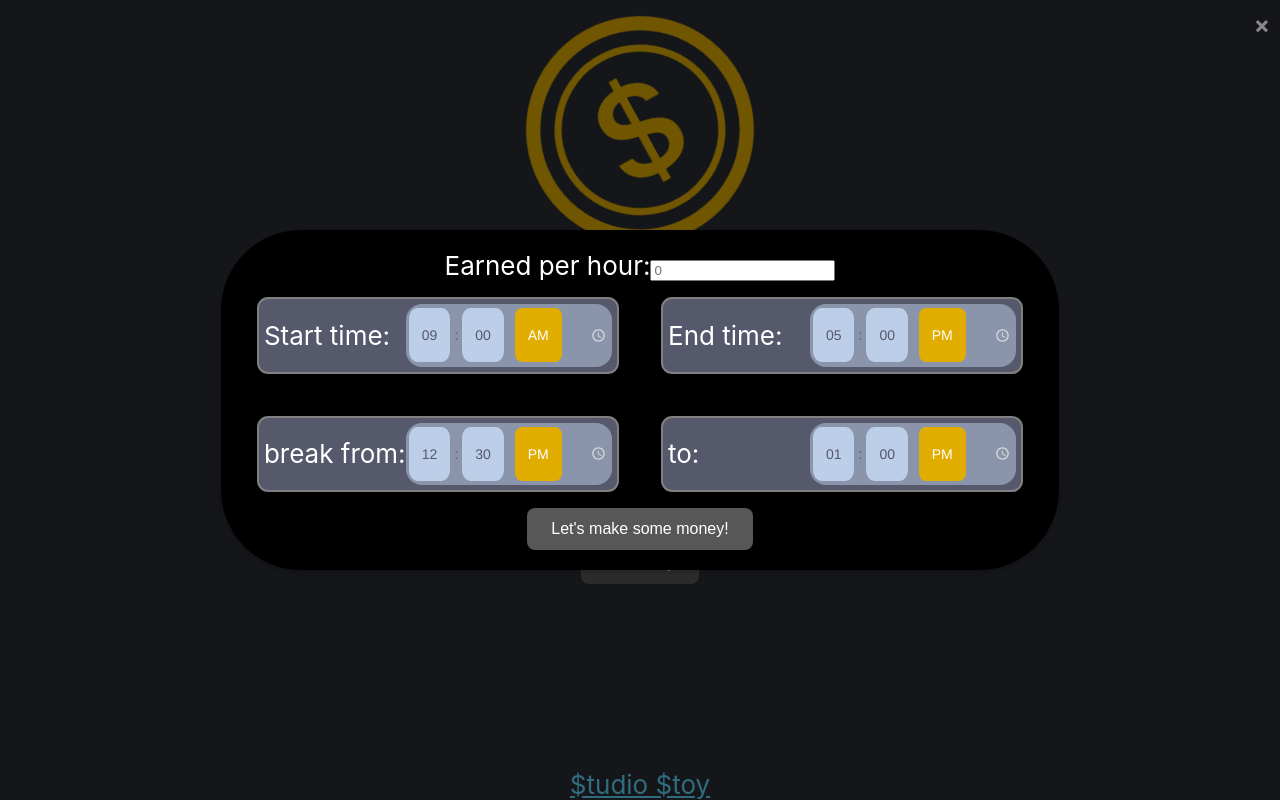
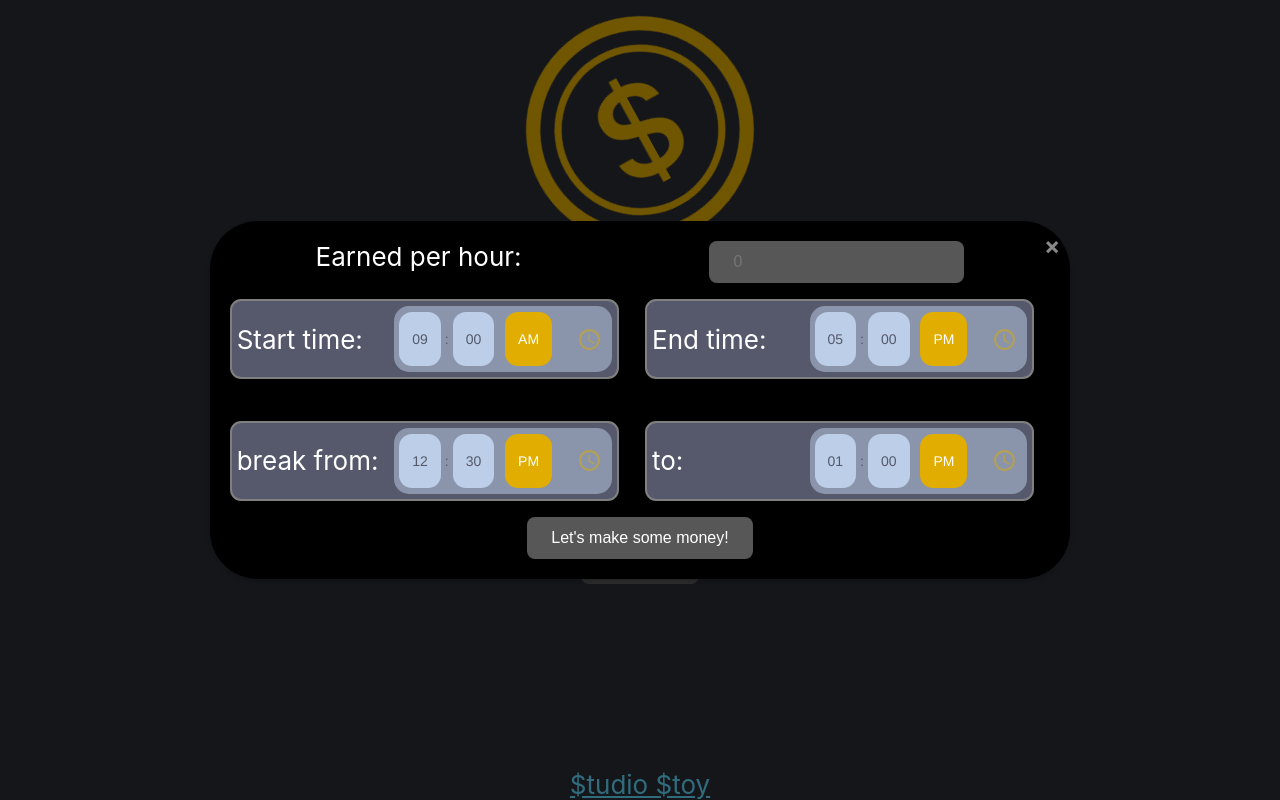
Before and after one commit to stijuh/CoinCounter, a React (Create React App) app: page / in a window 1280 px wide. Both pictures are taken after a click on the button "Get ready". Built offline with nearby package versions, Linux system fonts and the light colour scheme.

Commit message:
Alright the modal now looks epicly enough

```diff
--- a/package.json
+++ b/package.json
@@ -13,13 +13,11 @@
     "react": "^18.2.0",
     "react-dom": "^18.2.0",
     "react-scripts": "^5.0.1",
-    "react-transition-group": "^4.4.5",
     "typescript": "^4.9.5",
     "web-vitals": "^2.1.4"
   },
   "devDependencies": {
-    "@babel/plugin-proposal-private-property-in-object": "^7.21.11",
-    "@types/react-transition-group": "^4.4.6"
+    "@babel/plugin-proposal-private-property-in-object": "^7.21.11"
   },
   "scripts": {
     "start": "react-scripts start",
--- a/src/components/CoinCounter/input/CoinCounterInput.css
+++ b/src/components/CoinCounter/input/CoinCounterInput.css
@@ -8,9 +8,26 @@ input[type="time"]::-webkit-calendar-picker-indicator {
     grid-gap: 10px;
 }
 
+@media (max-width: 720px) {
+    .timePickers {  grid-template-columns: auto;}
+    .modal-content {
+        width: 90%;
+    }
+}
 
-@media (max-width: 575px) {
-    .timePickers {  grid-template-columns: auto;}
+.hourDescription {
+    display: flex;
+    justify-content: space-around;
+}
+
+.hourInput {
+    background-color: #575757;
+    color: #ffffff;
+    border: none;
+    padding: 12px 24px;
+    font-size: 16px;
+    border-radius: 8px;
+    margin-left: 1rem;
 }
 
 .modal {
@@ -19,17 +36,35 @@ input[type="time"]::-webkit-calendar-picker-indicator {
     left: 0;
     right: 0;
     bottom: 0;
-    background-color: rgba(0, 0, 0, 0.5); /* Semi-transparent background */
+    background-color: rgba(0, 0, 0, 0.5);
+    z-index: 9999;
     display: flex;
     align-items: center;
     justify-content: center;
+
+    opacity: 0;
+    pointer-events: none; /* Prevent interactions with hidden modal */
+    transition: all 0.3s ease;
+}
+
+.modal.active {
+    opacity: 1;
+    pointer-events: auto;
 }
 
 .modal-content {
     background-color: rgb(0, 0, 0);
     padding: 20px;
-    border-radius: 5rem;
+    border-radius: 3rem;
     box-shadow: 0 2px 4px rgba(0, 0, 0, 0.2);
+
+    transform: scale(0.5);
+    transition: all 0.3s ease;
+}
+
+.modal-content.active {
+    transform: scale(1);
+    pointer-events: auto;
 }
 
 .close {
--- a/src/components/CoinCounter/input/CoinCounterInput.tsx
+++ b/src/components/CoinCounter/input/CoinCounterInput.tsx
@@ -56,13 +56,12 @@ export default class CoinCounterInput extends Component<CoinCounterInputUpdate,
             <div>
                 <CoinButton text={"Get ready"} onClick={this.toggleModal}></CoinButton>
 
-                {isOpen && (
-                <div className="modal">
-                    <div className="modal-content">
+                <div className={"modal" + (isOpen ? " active" : "")}>
+                    <div className={"modal-content" + (isOpen ? " active" : "")}>
                         <span className="close" onClick={this.toggleModal}>&times;</span>
 
-                        <label>Earned per hour:
-                            <input type="number" placeholder="0" onChange={this.handleCoinsPerHourChange} />
+                        <label className={"hourDescription"} >Earned per hour:
+                            <input className={"hourInput"} type="number" placeholder="0" onChange={this.handleCoinsPerHourChange} />
                         </label>
 
                         <div className={"timePickers"}>
@@ -75,7 +74,7 @@ export default class CoinCounterInput extends Component<CoinCounterInputUpdate,
                         <CoinButton text={"Let's make some money!"} onClick={this.makeSomeMoney}></CoinButton>
                     </div>
                 </div>
-                )}
+
             </div>
         );
     }
--- a/src/components/TimePicker/TimePicker.css
+++ b/src/components/TimePicker/TimePicker.css
@@ -6,20 +6,21 @@
     padding: 5px;
     justify-content: space-between;
     align-items: center;
-    margin: 1rem
+    margin: 1rem 1rem 1rem 0;
 }
 
 /* ################ TIME ################ */
 input[type=time] {
     border: none;
-    border-radius: 1rem;
+    border-radius: 15px;
     background-color: #8a95ab;
 
     color: #55596b;
     font-size: 14px;
     font-family: helvetica, serif;
-    width: 12.5rem;
-    padding: 0.2rem;
+    width: 13rem;
+    padding: 0.3rem;
+    margin-left: 1rem;
 }
 
 /* Wrapper around the hour, minute, second, and am/pm fields as well as
@@ -42,7 +43,7 @@ Why, you ask? because God himself has shunned these HTML/CSS conventions.
 /* Hour */
 input[type=time]::-webkit-datetime-edit-hour-field {
     background-color: #bdcee8;
-    border-radius: 20%;
+    border-radius: 13px;
     padding: 19px 13px;
 }
 
@@ -50,7 +51,7 @@ input[type=time]::-webkit-datetime-edit-hour-field {
 /*noinspection CssInvalidPseudoSelector*/
 input[type=time]::-webkit-datetime-edit-minute-field {
     background-color: #bdcee8;
-    border-radius: 20%;
+    border-radius: 13px;
     padding: 19px 13px;
 }
 
@@ -58,9 +59,22 @@ input[type=time]::-webkit-datetime-edit-minute-field {
 /*noinspection CssInvalidPseudoSelector*/
 input[type=time]::-webkit-datetime-edit-ampm-field {
     background-color: rgb(225, 173, 1);
-    border-radius: 15%;
+    border-radius: 13px;
     color: #fff;
     padding: 19px 13px;
+}
+
+input[type=time]::-webkit-calendar-picker-indicator {
+    cursor: pointer;
+    border-radius: 4px;
+    margin-right: 2px;
+    font-size: x-large;
+    opacity: 0.5;
+    filter: invert(79%) sepia(62%) saturate(5244%) hue-rotate(15deg) brightness(105%) contrast(102%);
+}
+
+input[type=time]::-webkit-calendar-picker-indicator:hover {
+    opacity: 1
 }
 
 /* 'X' button for resetting/clearing time */
```
